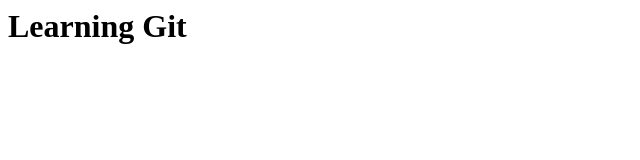
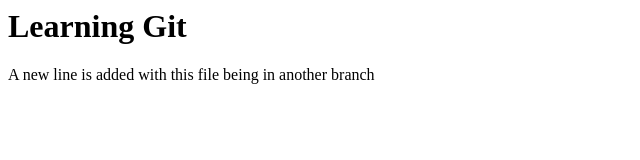
Before and after one commit to Swarnava-Sadhukhan/freshersbatch-aug21, a plain HTML site: page index.html in a window 1280 px wide. Shown: the whole page, without its empty margins (0-640 px from the left). Drawn offline with Linux system fonts and the light colour scheme.

Commit message:
A line is added to html file

```diff
--- a/index.html
+++ b/index.html
@@ -2,5 +2,6 @@
 <head><title>Demo</title></head>
 <body>
 	<h1>Learning Git</h1>
+	<p>A new line is added with this file being in another branch</p>
 </body>
 </hmtl>
```
